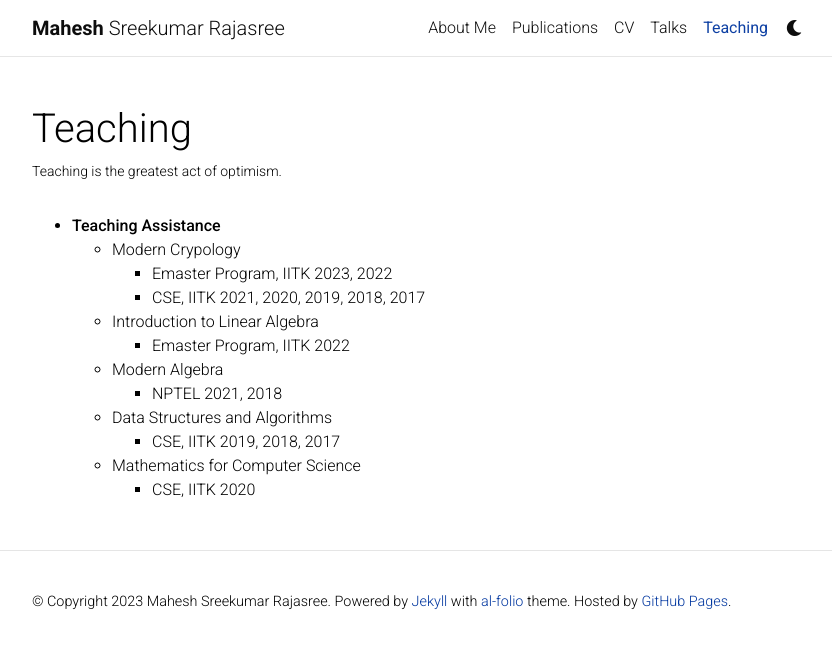
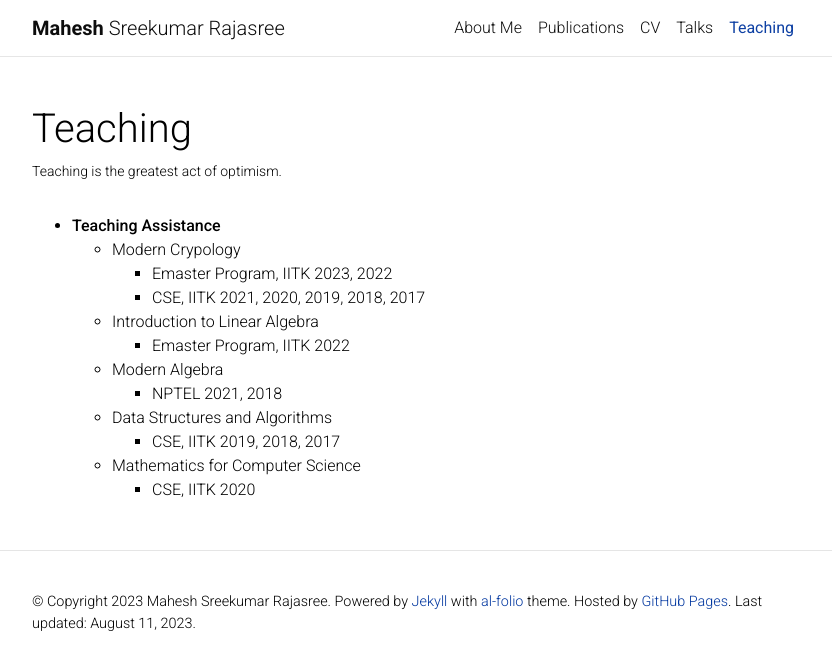
Before and after one commit to Mahe94/mahe94.github.io, a Jekyll site: the page built from _pages/teaching.md, in a window 1280 px wide. Shown: the top 670 px of the page, without its empty margins (223-1055 px from the left). Built offline with Jekyll 4.4.1, drawn with Linux system fonts in a browser that asks for light colours; comment, search, counter and statistics services are not loaded; a style sheet for code colours, icons or effects is not loaded.

Commit message:
changed enable_darkmode to false

```diff
--- a/_config.yml
+++ b/_config.yml
@@ -19,7 +19,7 @@
 
 url: https://mahe94.github.io # the base hostname & protocol for your site
 baseurl:  # the subpath of your site, e.g. /blog/
-last_updated: false # set to true if you want to display last updated in the footer
+last_updated: true # set to true if you want to display last updated in the footer
 impressum_path:  # set to path to include impressum link in the footer, use the same path as permalink in a page, helps to conform with EU GDPR
 
 # -----------------------------------------------------------------------------
@@ -356,7 +356,7 @@
 enable_math:                true   # enables math typesetting (uses MathJax)
 enable_tooltips:            false  # enables automatic tooltip links generated
                                    # for each section titles on pages and posts
-enable_darkmode:            true   # enables switching between light/dark modes
+enable_darkmode:            false   # enables switching between light/dark modes
 enable_navbar_social:       false  # enables displaying social links in the
                                    # navbar on the about page
 enable_project_categories:  true   # enables categorization of projects into
```
